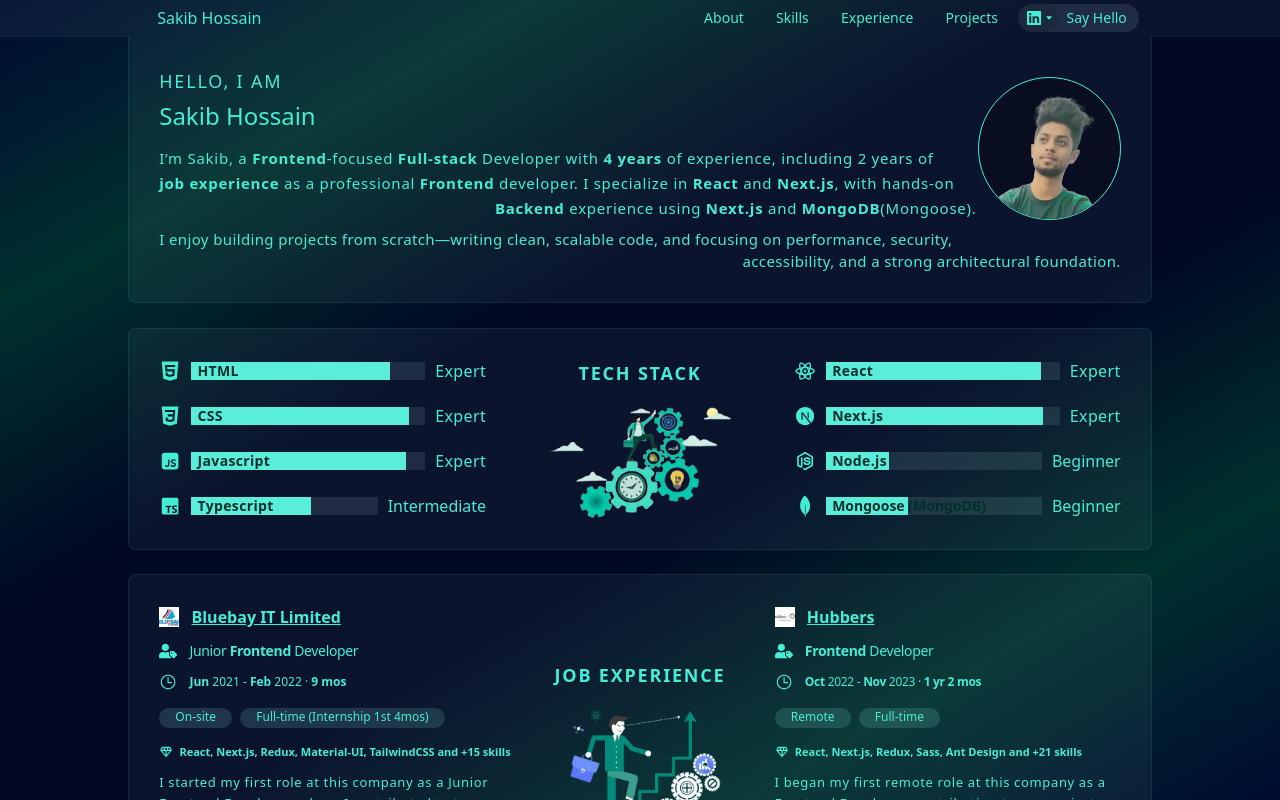
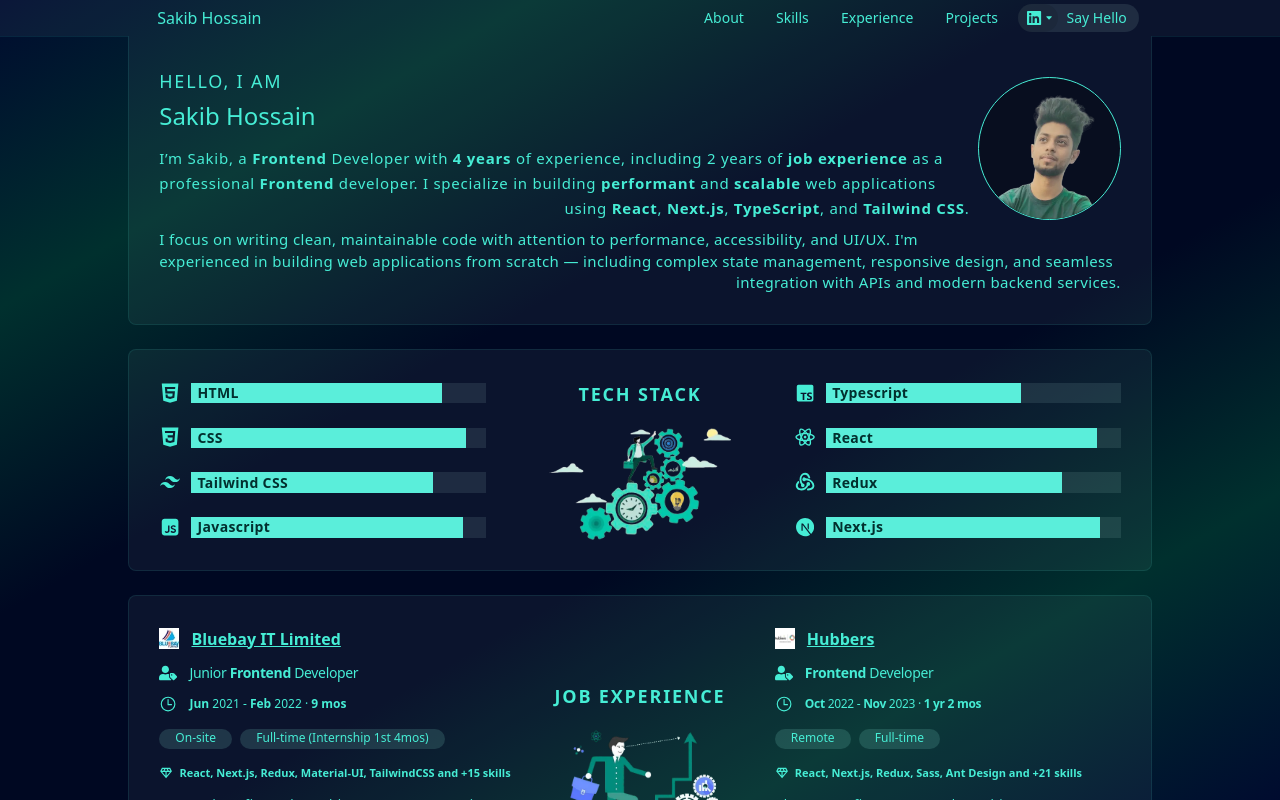
Before and after one commit to SSakibHossain10/Portfolio, a Next.js app: page / in a window 1280 px wide. Built offline with nearby package versions, Linux system fonts and the light colour scheme.

Commit message:
updated content: full-stack to frontend developer

```diff
--- a/src/app/components/Abbout.tsx
+++ b/src/app/components/Abbout.tsx
@@ -10,7 +10,7 @@ const Abbout = () => {
         id="about"
         className="w-full max-w-5xl mx-auto min-h-230 bg-primary-100/5 border border-t-0 border-primary-300/10 rounded-b-lg mb-24 relative"
       >
-        <div className="aspect-square border rounded-full flex items-start bg-black/30 overflow-hidden float-right mt-50 sm:mt-40 mr-10 sm:mr-30 ml-8 sm:ml-18 mb-8 sm:mb-18 shape-outside-[circle(closest-side_at_102px_141px)] sm:shape-outside-[circle(closest-side_at_89px_106px)] md:shape-outside-[circle(closest-side_at_60px_142px)] lg:shape-outside-[circle(closest-side_at_96px_106px)]">
+        <div className="aspect-square border rounded-full flex items-start bg-black/30 overflow-hidden float-right mt-50 sm:mt-40 mr-10 sm:mr-30 ml-8 sm:ml-18 mb-8 sm:mb-18 shape-outside-[circle(closest-side_at_100px_141px)] sm:shape-outside-[circle(closest-side_at_88px_101px)] md:shape-outside-[circle(closest-side_at_92px_120px)] lg:shape-outside-[circle(closest-side_at_80px_122px)]">
           <img
             src="/images/picture.webp"
             alt="Picture"
@@ -22,67 +22,28 @@ const Abbout = () => {
           <h2 className="mb-14">Sakib Hossain</h2>
           <h1 className="text-sm sm:text-[15px] tracking-wide sm:tracking-wider sm:leading-25 last-align-end mb-8">
             I’m Sakib, a
-            <b className="text-size-inherit font-semibold"> Frontend</b>
-            -focused
-            <b className="text-size-inherit font-semibold"> Full-stack </b>
+            <b className="text-size-inherit font-semibold"> Frontend </b>
             Developer with
             <b className="text-size-inherit font-semibold"> 4 years </b>of
             experience, including 2 years of
             <b className="text-size-inherit font-semibold"> job experience </b>
             as a professional
             <b className="text-size-inherit font-semibold"> Frontend </b>
-            developer. I specialize in
-            <a
-              href="https://react.dev"
-              target="_blank"
-              className="text-size-inherit font-semibold"
-            >
-              {" "}
-              React{" "}
-            </a>
-            and
-            <a
-              href="https://nextjs.org"
-              target="_blank"
-              className="text-size-inherit font-semibold"
-            >
-              {" "}
-              Next.js
-            </a>
-            , with hands-on{" "}
-            <b className="text-size-inherit font-semibold">Backend</b>{" "}
-            experience using{" "}
-            <a
-              href="https://nextjs.org"
-              target="_blank"
-              className="text-size-inherit font-semibold"
-            >
-              {" "}
-              Next.js{" "}
-            </a>
-            and
-            <a
-              href="https://www.mongodb.com"
-              target="_blank"
-              className="text-size-inherit font-semibold"
-            >
-              {" "}
-              MongoDB
-            </a>
-            (
-            <a
-              href="https://mongoosejs.com"
-              target="_blank"
-              className="text-size-inherit"
-            >
-              Mongoose
-            </a>
-            ).
+            developer. I specialize in building
+            <b className="text-size-inherit font-semibold"> performant</b> and
+            <b className="text-size-inherit font-semibold"> scalable</b> web
+            applications using
+            <b className="text-size-inherit font-semibold"> React</b>,
+            <b className="text-size-inherit font-semibold"> Next.js</b>,
+            <b className="text-size-inherit font-semibold"> TypeScript</b>, and
+            <b className="text-size-inherit font-semibold"> Tailwind CSS</b>.
           </h1>
           <p className="text-sm sm:text-[15px] tracking-wide last-align-end">
-            I enjoy building projects from scratch—writing clean, scalable code,
-            and focusing on performance, security, accessibility, and a strong
-            architectural foundation.
+            I focus on writing clean, maintainable code with attention to
+            performance, accessibility, and UI/UX. I'm experienced in building
+            web applications from scratch — including complex state management,
+            responsive design, and seamless integration with APIs and modern
+            backend services.
           </p>
         </div>
       </section>
--- a/src/app/components/Footer.tsx
+++ b/src/app/components/Footer.tsx
@@ -10,8 +10,8 @@ import { MdOutlineEmail } from "react-icons/md";
 const Footer = () => {
   return (
     <footer className="shrink-0 bg-primary-100/5 h-40 border-t border-primary-300/10">
-      <div className="h-full flex justify-between items-center px-8 max-w-[1052px] mx-auto">
-        <div className="flex sm:gap-4 overflow-x-auto scrollbar-hidden">
+      <div className="h-full flex justify-between items-center px-8 max-w-[1052px] mx-auto overflow-x-auto scrollbar-hidden">
+        <div className="grow max-w-[230px] flex justify-between">
           <a
             href="https://github.com/SSakibHossain10"
             target="_blank"
@@ -55,7 +55,7 @@ const Footer = () => {
           </a>
         </div>
 
-        <h6 className="text-2xs sm:text-xs tracking-tighter sm:tracking-normal px-8">
+        <h6 className="shrink-0 text-2xs sm:text-xs tracking-tighter sm:tracking-normal px-8">
           Copyright © 2025 - All rights reserved
         </h6>
       </div>
--- a/src/app/components/Skills.tsx
+++ b/src/app/components/Skills.tsx
@@ -1,7 +1,12 @@
 import { BiLogoTypescript } from "react-icons/bi";
 import { IoLogoCss3, IoLogoHtml5 } from "react-icons/io";
-import { RiJavascriptFill, RiNodejsLine, RiReactjsLine } from "react-icons/ri";
-import { SiMongodb, SiNextdotjs } from "react-icons/si";
+import {
+  RiJavascriptFill,
+  RiReactjsLine,
+  RiTailwindCssFill,
+} from "react-icons/ri";
+import { SiNextdotjs } from "react-icons/si";
+import { TbBrandRedux } from "react-icons/tb";
 
 const Skills = () => {
   return (
@@ -18,7 +23,7 @@ const Skills = () => {
           >
             <IoLogoHtml5 className="size-22" />
           </a>
-          <div className="grow h-18 flex items-center bg-primary-100/10 pl-6 relative">
+          <div className="grow h-20 flex items-center bg-primary-100/10 pl-6 relative">
             <a
               href="https://developer.mozilla.org/en-US/docs/Learn_web_development/Core/Structuring_content"
               target="_blank"
@@ -28,7 +33,6 @@ const Skills = () => {
             </a>
             <span className="bg-primary-300 absolute top-0 left-0 h-full w-[85%] -z-10" />
           </div>
-          <h5 className="tracking-wide">Expert</h5>
         </div>
 
         <div className="grow flex items-center gap-10">
@@ -39,7 +43,7 @@ const Skills = () => {
           >
             <IoLogoCss3 className="size-22" />
           </a>
-          <div className="grow h-18 flex items-center bg-primary-100/10 pl-6 relative">
+          <div className="grow h-20 flex items-center bg-primary-100/10 pl-6 relative">
             <a
               href="https://developer.mozilla.org/en-US/docs/Learn_web_development/Core/Styling_basics"
               target="_blank"
@@ -49,7 +53,26 @@ const Skills = () => {
             </a>
             <span className="bg-primary-300 absolute top-0 left-0 h-full w-[93%] -z-10" />
           </div>
-          <h5 className="tracking-wide">Expert</h5>
+        </div>
+
+        <div className="grow flex items-center gap-10">
+          <a
+            href="https://tailwindcss.com"
+            target="_blank"
+            className="hover:text-primary-400 active:text-primary-500"
+          >
+            <RiTailwindCssFill className="size-22 p-1" />
+          </a>
+          <div className="grow h-20 flex items-center bg-primary-100/10 pl-6 relative">
+            <a
+              href="https://tailwindcss.com"
+              target="_blank"
+              className="text-sm font-semibold tracking-wide text-primary-950 hover:text-primary-900 active:text-primary-800"
+            >
+              Tailwind CSS
+            </a>
+            <span className="bg-primary-300 absolute top-0 left-0 h-full w-[82%] -z-10" />
+          </div>
         </div>
 
         <div className="grow flex items-center gap-10">
@@ -60,7 +83,7 @@ const Skills = () => {
           >
             <RiJavascriptFill className="size-22" />
           </a>
-          <div className="grow h-18 flex items-center bg-primary-100/10 pl-6 relative">
+          <div className="grow h-20 flex items-center bg-primary-100/10 pl-6 relative">
             <a
               href="https://developer.mozilla.org/en-US/docs/Learn_web_development/Core/Scripting"
               target="_blank"
@@ -70,28 +93,6 @@ const Skills = () => {
             </a>
             <span className="bg-primary-300 absolute top-0 left-0 h-full w-[92%] -z-10" />
           </div>
-          <h5 className="tracking-wide">Expert</h5>
-        </div>
-
-        <div className="grow flex items-center gap-10">
-          <a
-            href="https://www.typescriptlang.org"
-            target="_blank"
-            className="hover:text-primary-400 active:text-primary-500"
-          >
-            <BiLogoTypescript className="size-22" />
-          </a>
-          <div className="grow h-18 flex items-center bg-primary-100/10 pl-6 relative">
-            <a
-              href="https://www.typescriptlang.org"
-              target="_blank"
-              className="text-sm font-semibold tracking-wide text-primary-950 hover:text-primary-900 active:text-primary-800"
-            >
-              Typescript
-            </a>
-            <span className="bg-primary-300 absolute top-0 left-0 h-full w-[64%] -z-10" />
-          </div>
-          <h5>Intermediate</h5>
         </div>
       </div>
 
@@ -109,13 +110,33 @@ const Skills = () => {
       <div className="order-3 w-full md:w-[34%] flex flex-col gap-20">
         <div className="grow flex items-center gap-10">
           <a
+            href="https://www.typescriptlang.org"
+            target="_blank"
+            className="hover:text-primary-400 active:text-primary-500"
+          >
+            <BiLogoTypescript className="size-22" />
+          </a>
+          <div className="grow h-20 flex items-center bg-primary-100/10 pl-6 relative">
+            <a
+              href="https://www.typescriptlang.org"
+              target="_blank"
+              className="text-sm font-semibold tracking-wide text-primary-950 hover:text-primary-900 active:text-primary-800"
+            >
+              Typescript
+            </a>
+            <span className="bg-primary-300 absolute top-0 left-0 h-full w-[66%] -z-10" />
+          </div>
+        </div>
+
+        <div className="grow flex items-center gap-10">
+          <a
             href="https://react.dev"
             target="_blank"
             className="hover:text-primary-400 active:text-primary-500"
           >
             <RiReactjsLine className="size-22" />
           </a>
-          <div className="grow h-18 flex items-center bg-primary-100/10 pl-6 relative">
+          <div className="grow h-20 flex items-center bg-primary-100/10 pl-6 relative">
             <a
               href="https://react.dev"
               target="_blank"
@@ -125,7 +146,26 @@ const Skills = () => {
             </a>
             <span className="bg-primary-300 absolute top-0 left-0 h-full w-[92%] -z-10" />
           </div>
-          <h5 className="tracking-wide">Expert</h5>
+        </div>
+
+        <div className="grow flex items-center gap-10">
+          <a
+            href="https://redux-toolkit.js.org"
+            target="_blank"
+            className="hover:text-primary-400 active:text-primary-500"
+          >
+            <TbBrandRedux className="size-22" />
+          </a>
+          <div className="grow h-20 flex items-center bg-primary-100/10 pl-6 relative">
+            <a
+              href="https://redux-toolkit.js.org"
+              target="_blank"
+              className="text-sm font-semibold tracking-wide text-primary-950 hover:text-primary-900 active:text-primary-800"
+            >
+              Redux
+            </a>
+            <span className="bg-primary-300 absolute top-0 left-0 h-full w-[80%] -z-10" />
+          </div>
         </div>
 
         <div className="grow flex items-center gap-10">
@@ -136,7 +176,7 @@ const Skills = () => {
           >
             <SiNextdotjs className="size-22 p-2" />
           </a>
-          <div className="grow h-18 flex items-center bg-primary-100/10 pl-6 relative">
+          <div className="grow h-20 flex items-center bg-primary-100/10 pl-6 relative">
             <a
               href="https://nextjs.org"
               target="_blank"
@@ -146,58 +186,6 @@ const Skills = () => {
             </a>
             <span className="bg-primary-300 absolute top-0 left-0 h-full w-[93%] -z-10" />
           </div>
-          <h5 className="tracking-wide">Expert</h5>
-        </div>
-
-        <div className="grow flex items-center gap-10">
-          <a
-            href="https://nodejs.org"
-            target="_blank"
-            className="hover:text-primary-400 active:text-primary-500"
-          >
-            <RiNodejsLine className="size-22 p-1" />
-          </a>
-          <div className="grow h-18 flex items-center bg-primary-100/10 pl-6 relative">
-            <a
-              href="https://nodejs.org"
-              target="_blank"
-              className="text-sm font-semibold tracking-wide text-primary-950 hover:text-primary-900 active:text-primary-800"
-            >
-              Node.js
-            </a>
-            <span className="bg-primary-300 absolute top-0 left-0 h-full w-[29%] -z-10" />
-          </div>
-          <h5>Beginner</h5>
-        </div>
-
-        <div className="grow flex items-center gap-10">
-          <a
-            href="https://www.mongodb.com"
-            target="_blank"
-            className="hover:text-primary-400 active:text-primary-500"
-          >
-            <SiMongodb className="size-22" />
-          </a>
-          <div className="grow h-18 flex items-center bg-primary-100/10 pl-6 relative">
-            <h6 className="text-sm text-nowrap font-semibold md:tracking-[-1px] lg:tracking-normal">
-              <a
-                href="https://mongoosejs.com"
-                target="_blank"
-                className="text-primary-950 hover:text-primary-900 active:text-primary-800"
-              >
-                Mongoose
-              </a>{" "}
-              <a
-                href="https://www.mongodb.com"
-                target="_blank"
-                className="text-primary-950 hover:text-primary-900 active:text-primary-800"
-              >
-                (MongoDB)
-              </a>
-            </h6>
-            <span className="bg-primary-300 absolute top-0 left-0 h-full w-[38%] -z-10" />
-          </div>
-          <h5>Beginner</h5>
         </div>
       </div>
     </section>
```
Also changed, not shown: src/app/layout.tsx (+6 -9 lines), public/images/preveiw-image.png.
